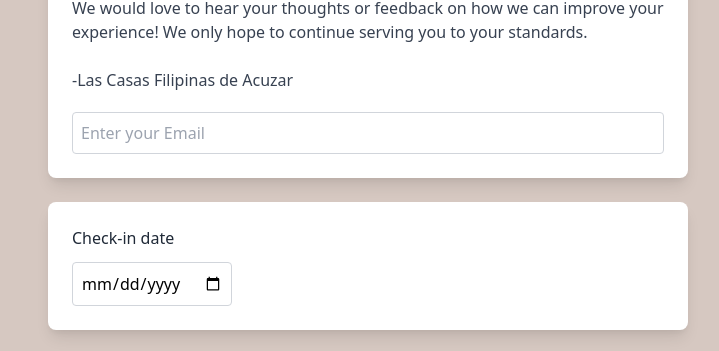
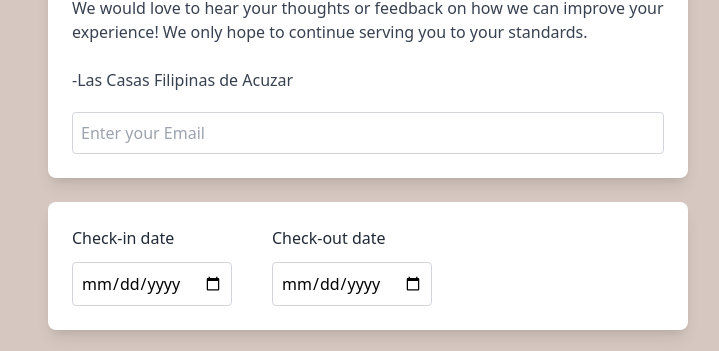
Before and after one commit to MariventHotels/lcbb-form, a plain HTML site: page index.html in a window 1280 px wide. Shown: the part 368-719 px from the top of the page, without its empty margins (272-991 px from the left). Drawn offline with nearby package versions, Linux system fonts and the light colour scheme.

Commit message:
Update index.html

```diff
--- a/index.html
+++ b/index.html
@@ -35,16 +35,17 @@
                 <input type="email" class="w-full p-2 mt-5 border border-gray-300 rounded" placeholder="Enter your Email" required>
             </div>
 
-            <!-- Check in  -->
-            <div class="bg-white rounded-lg shadow-lg p-6 mb-6">
-                <h2 class="text-md text-gray-800 mb-3">Check-in date</h2>
-                <input type="date" class="w-40 p-2 border border-gray-300 rounded" required>
-            </div>
+            <!-- Check in and out  -->
+            <div class="bg-white rounded-lg shadow-lg p-6 mb-6 flex space-x-10">
+                <div>
+                    <h2 class="text-md text-gray-800 mb-3">Check-in date</h2>
+                    <input type="date" class="w-40 p-2 border border-gray-300 rounded" required>
+                </div>
 
-            <!-- Check out -->
-            <div class="bg-white rounded-lg shadow-lg p-6 mb-6">
-                <h2 class="text-md text-gray-800 mb-3">Check-out date</h2>
-                <input type="date" class="w-40 p-2 border border-gray-300 rounded" required>
+                <div>
+                    <h2 class="text-md text-gray-800 mb-3">Check-out date</h2>
+                    <input type="date" class="w-40 p-2 border border-gray-300 rounded" required>
+                </div>
             </div>
 
 
```
